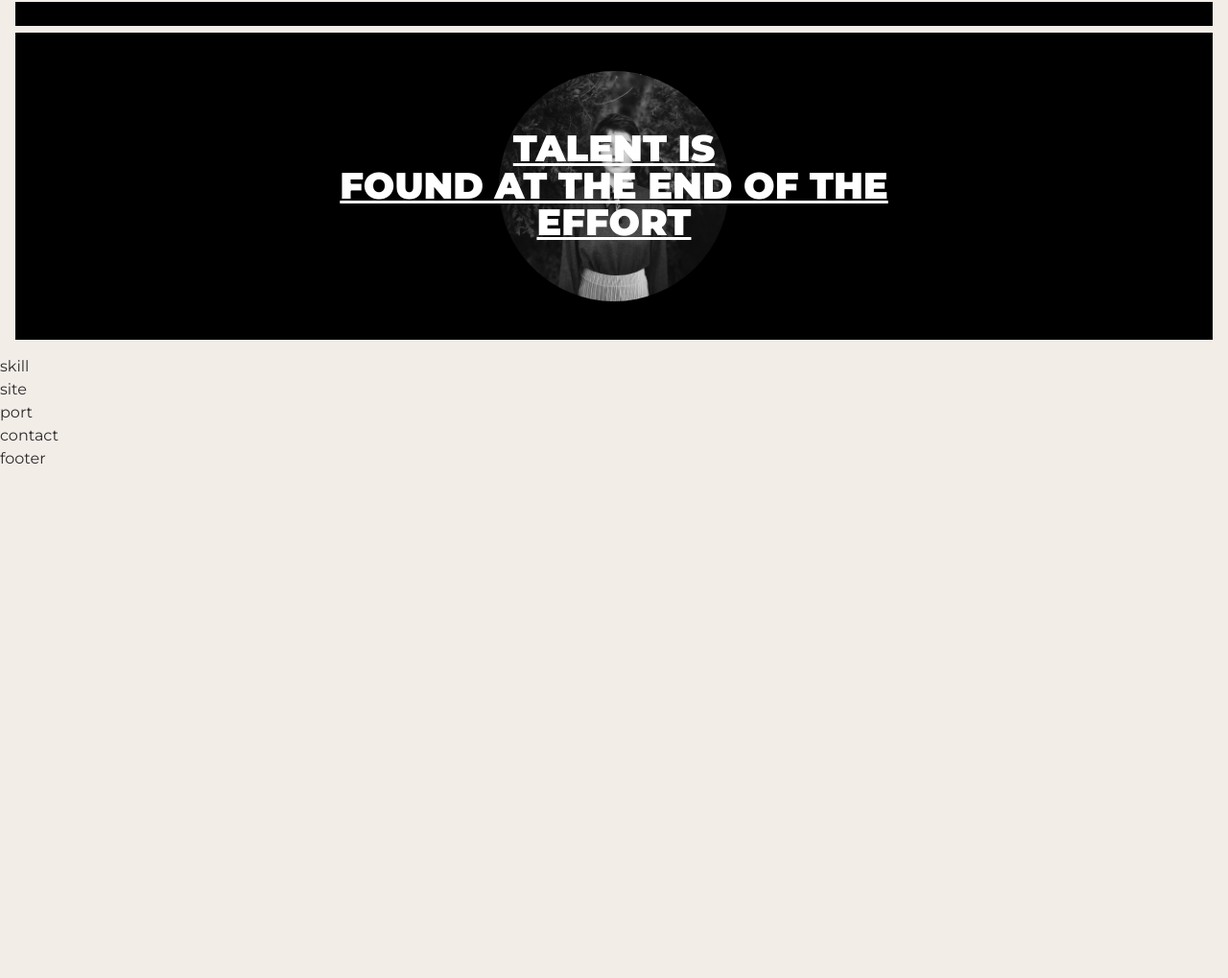
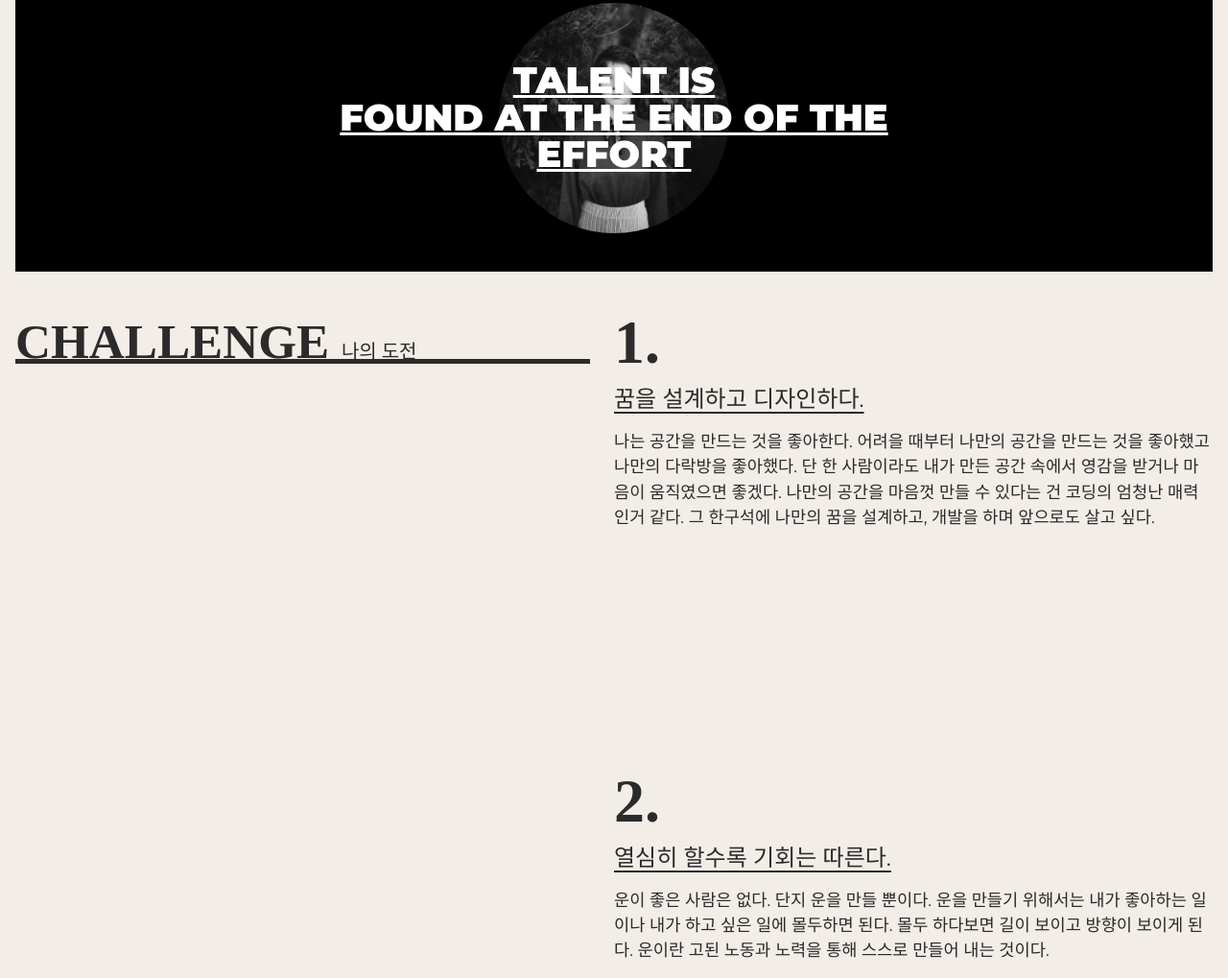
Before and after one commit to Any1107/port2023-vite, a website built with Vite: page src/index.html in a window 1280 px wide. Shown: the part 501-1520 px from the top of the page at 96% size. Before the commit the page ends 991 px from the top, so only its background shows below. Built offline with nearby package versions, Linux system fonts and the light colour scheme; a small style sheet from the web is missing; a web font is replaced by a local one.

Commit message:
스킬영역 완료

```diff
--- a/src/assets/css/section/header.css
+++ b/src/assets/css/section/header.css
@@ -3,7 +3,7 @@
     left: 0;
     top: 0;
     width: 100%;
-    z-index: 10000;
+    z-index: 1000;
 }
 .header_inner {
     display: flex;
--- a/src/assets/css/section/skill.css
+++ b/src/assets/css/section/skill.css
@@ -1,3 +1,65 @@
-#skill{
+.skill_inner {
+    padding: 16px;
+    display: flex;
+    justify-content: space-between;
 
 }
+.skill_title {
+    position: sticky;
+    top:70px;
+    left:0;
+    width: 48%;
+    height: 5vw;
+    font-size: 4vw;
+    font-weight: 900;
+    line-height: 1.6;
+    font-family: var(--mainKor-font);
+    text-transform: uppercase;
+    color:var(--black100);
+    border-bottom: 0.4vw solid var(--black100);
+}
+.skill_title em {
+    font-size: 1.25rem;
+    font-weight: 400;
+    line-height: 2;
+}
+.skill_desc {
+    width: 50%;
+}
+.skill_desc span {
+    font-size: 5vw;
+    line-height: 1;
+    font-weight: 900;
+    line-height: 1.3;
+    font-family: var(--mainNum-font);
+}
+.skill_desc h3 {
+    font-size: 1.5rem;
+    text-decoration: underline;
+    text-underline-position: under;
+    margin-bottom: 1vw;
+}
+.skill_desc p {
+    margin-bottom: 30vh;
+    font-size: 1.1rem;
+}
+
+@media (max-width : 800px) {
+    .skill_inner {
+        flex-direction: column;
+    }
+    .skill_title {
+        width: 100%;
+        margin-bottom: 10vw;
+        font-size: 30px;
+        height: auto;
+        top: 68px;
+        background-color:var(--mainBg-color);
+    }
+    .skill_desc {
+        width: 100%;
+    }
+    .skill_desc span {
+        font-size: 20vw;
+    }
+}
--- a/src/index.html
+++ b/src/index.html
@@ -22,7 +22,7 @@
     </div>
     <!-- //skip -->
 
-    <hearder id="hearder" role="banner">
+    <header id="header" role="banner">
       <div class="header_inner">
         <div class="header_logo">
           <h1>
@@ -49,15 +49,15 @@
           <span></span>
         </div>
       </div>
-    </hearder>
+    </header>
     <!-- //header -->
 
     <main id="main" role="main">
       <section id="intro">
         <div class="intro_inner">
-          <div class="intro_title">
+          <h2 class="intro_title">
             port developer
-          </div>
+          </h2>
           <!--라인은 장식적인 요소이므로 접근성에서 aria 히든처리함 -->
           <div class="intro_lines" aria-hidden="true">
             <span class="line"></span>
@@ -92,7 +92,43 @@
       <!-- //intro -->
 
       <section id="skill">
-        skill
+        <div class="skill_inner">
+          <h2 class="skill_title">
+            challenge <em>나의 도전</em>
+          </h2>
+          <div class="skill_desc">
+            <div>
+              <span>1.</span>
+              <h3>꿈을 설계하고 디자인하다.</h3>
+              <p>
+                나는 공간을 만드는 것을 좋아한다.
+                어려을 때부터 나만의 공간을 만드는 것을 좋아했고 나만의 다락방을 좋아했다.
+                단 한 사람이라도 내가 만든 공간 속에서 영감을 받거나 마음이 움직였으면 좋겠다.
+                나만의 공간을 마음껏 만들 수 있다는 건 코딩의 엄청난 매력인거 같다.
+                그 한구석에 나만의 꿈을 설계하고, 개발을 하며 앞으로도 살고 싶다.
+              </p>
+            </div>
+            <div>
+              <span>2.</span>
+              <h3>열심히 할수록 기회는 따른다.</h3>
+              <p>
+                  운이 좋은 사람은 없다. 단지 운을 만들 뿐이다.
+                  운을 만들기 위해서는 내가 좋아하는 일이나 내가 하고 싶은 일에 몰두하면 된다.
+                  몰두 하다보면 길이 보이고 방향이 보이게 된다.
+                  운이란 고된 노동과 노력을 통해 스스로 만들어 내는 것이다.
+              </p>
+            </div>
+            <div>
+              <span>3.</span>
+              <h3>나에게 정직하다.</h3>
+              <p>
+                  정직은 다른 사람보다 나에게 큰 의미를 부여해야 한다.
+                  자신이 정직하지 않으면 진정으로 원하는 일을 열정적으로 밀고 나갈 수 없다.
+                  마음에서 우러나오는 일을 해야 정직해지며 삶을 더 즐길 줄 알게 된다.
+              </p>
+            </div>
+          </div>
+        </div>
       </section>
       <!-- //skill -->
 
```
